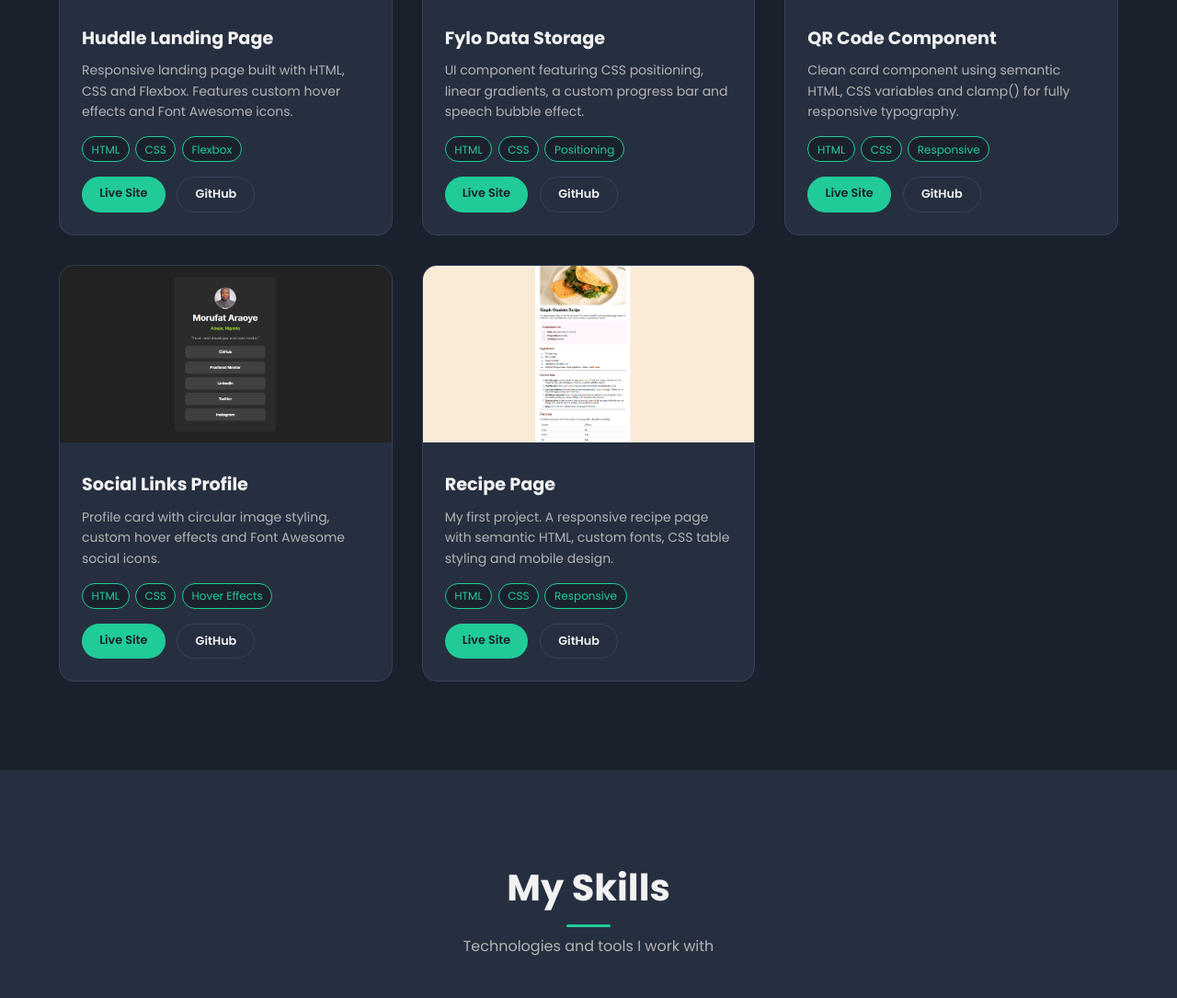
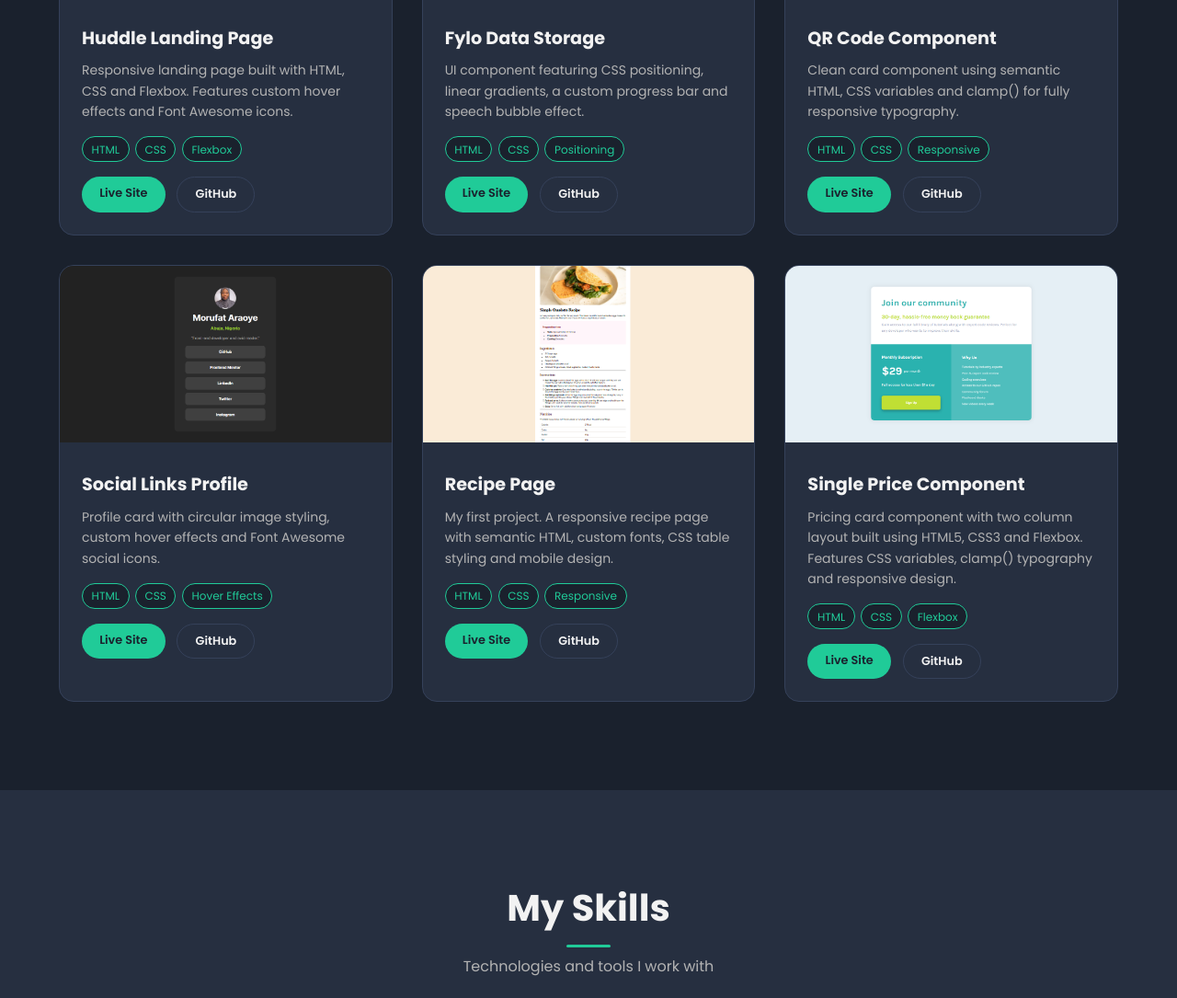
Before and after one commit to morufataraoye/Portfolio, a plain HTML site: page index.html in a window 1280 px wide. Shown: the part 1330-2415 px from the top of the page at 92% size. Drawn offline with Linux system fonts and the light colour scheme.

Commit message:
added single price project

```diff
--- a/index.html
+++ b/index.html
@@ -127,6 +127,23 @@
                 </div>
             </div>
 
+            <div class="project-card">
+                <img src="project-single-price.png" alt="Single Price Component">
+                <div class="project-info">
+                    <h3>Single Price Component</h3>
+                    <p>Pricing card component with two column layout built using HTML5, CSS3 and Flexbox. Features CSS variables, clamp() typography and responsive design.</p>
+                    <div class="project-tags">
+                        <span>HTML</span>
+                        <span>CSS</span>
+                        <span>Flexbox</span>
+                    </div>
+                    <div class="project-links">
+                        <a href="https://morufataraoye.github.io/single-price/" target="_blank" class="btn-live">Live Site</a>
+                        <a href="https://github.com/morufataraoye/single-price" target="_blank" class="btn-code">GitHub</a>
+                    </div>
+                </div>
+            </div>
+
         </div>
     </section>
 
```
Also changed, not shown: project-single-price.png (added).
